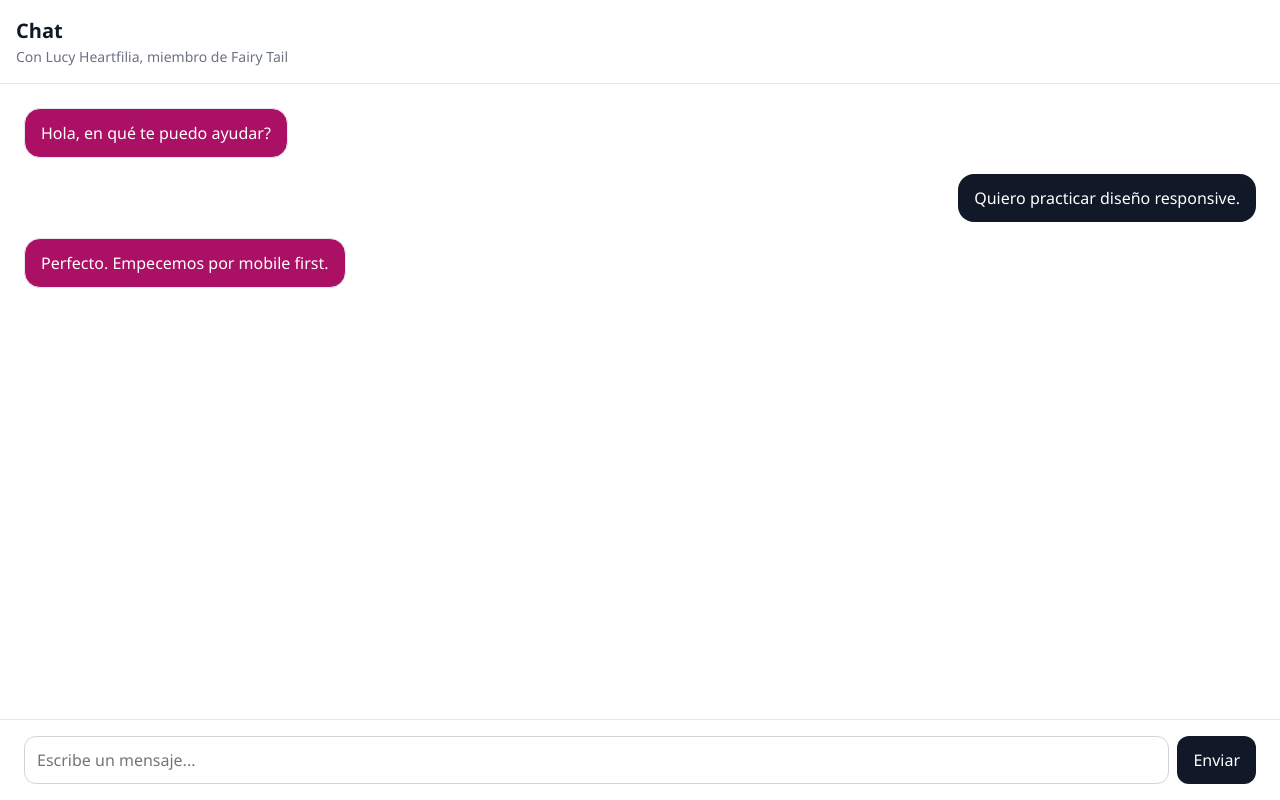
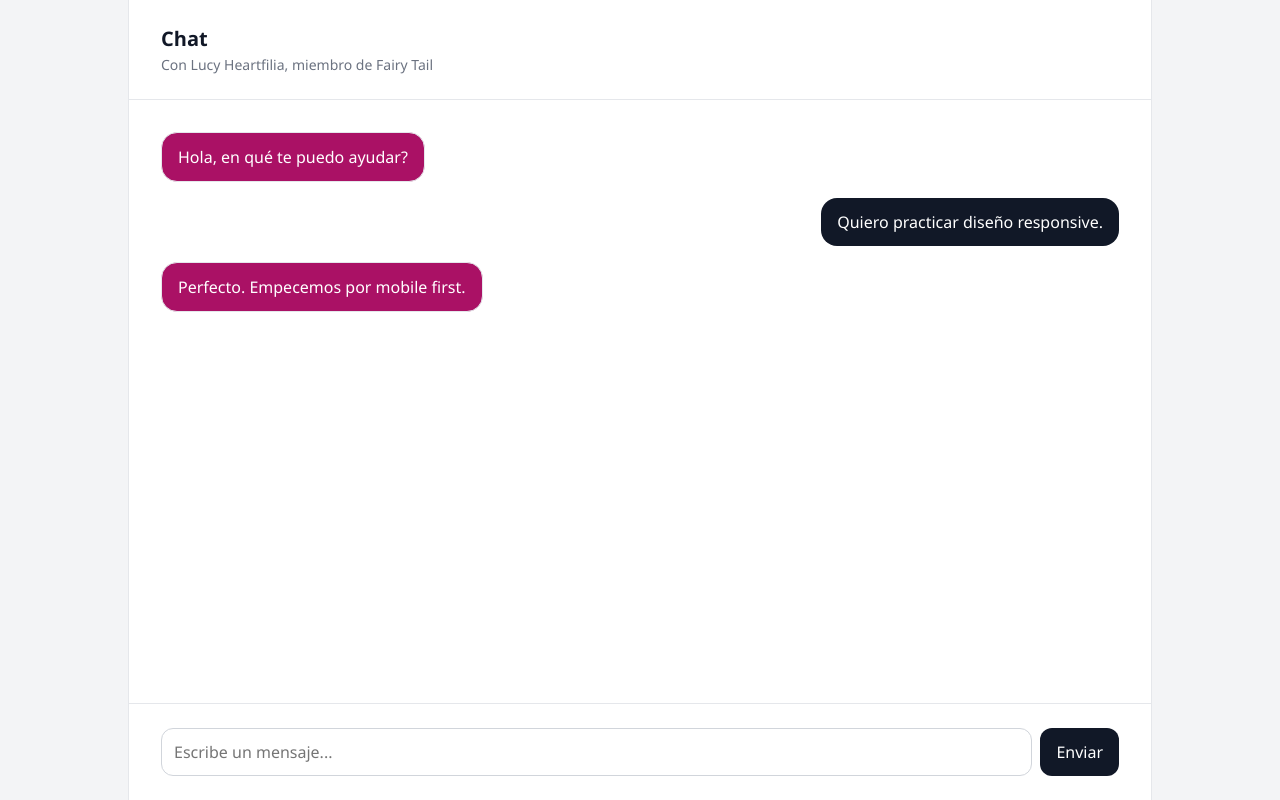
Before and after one commit to Mattzap97/Proyecto-M3-Mateo-Zapata, a plain HTML site: page src/index.html in a window 1280 px wide. Drawn offline with Linux system fonts and the light colour scheme.

Commit message:
Media queries para pantallas de laptops y computadoras

```diff
--- a/src/styles.css
+++ b/src/styles.css
@@ -144,3 +144,34 @@ body {
         max-width: 75%;
     }
 }
+
+
+
+@media (min-width: 1024px) {
+    body {
+        background: #f3f4f6;
+    }
+
+    .chatApp {
+        max-width: 64rem;
+        margin: 0 auto;
+        border-left: 1px solid #e5e7eb;
+        border-right: 1px solid #e5e7eb;
+    }
+
+    .chatHeader {
+        padding: 1.5rem 2rem;
+    }
+
+    .chatMessages {
+        padding: 2rem;
+    }
+
+    .chatComposer {
+        padding: 1.5rem 2rem;
+    }
+
+    .message {
+        max-width: 68%;
+    }
+}
```
